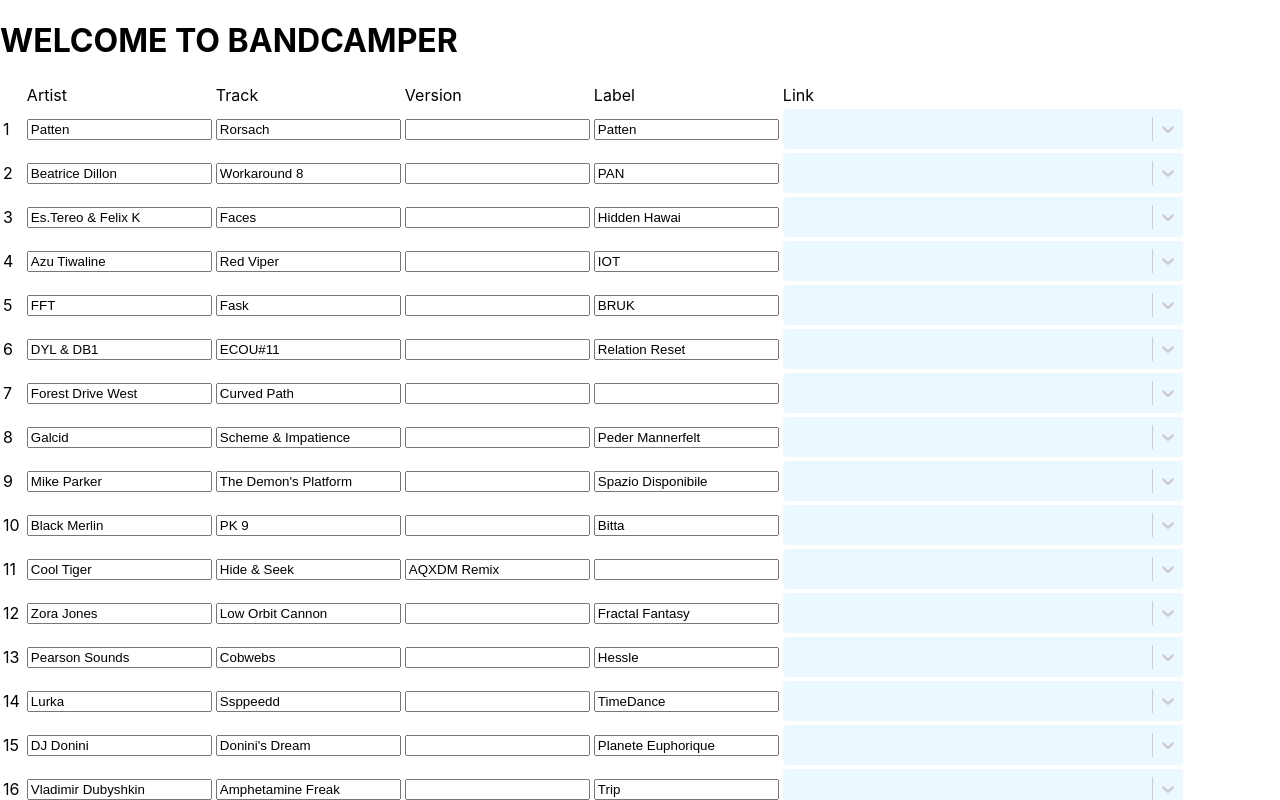
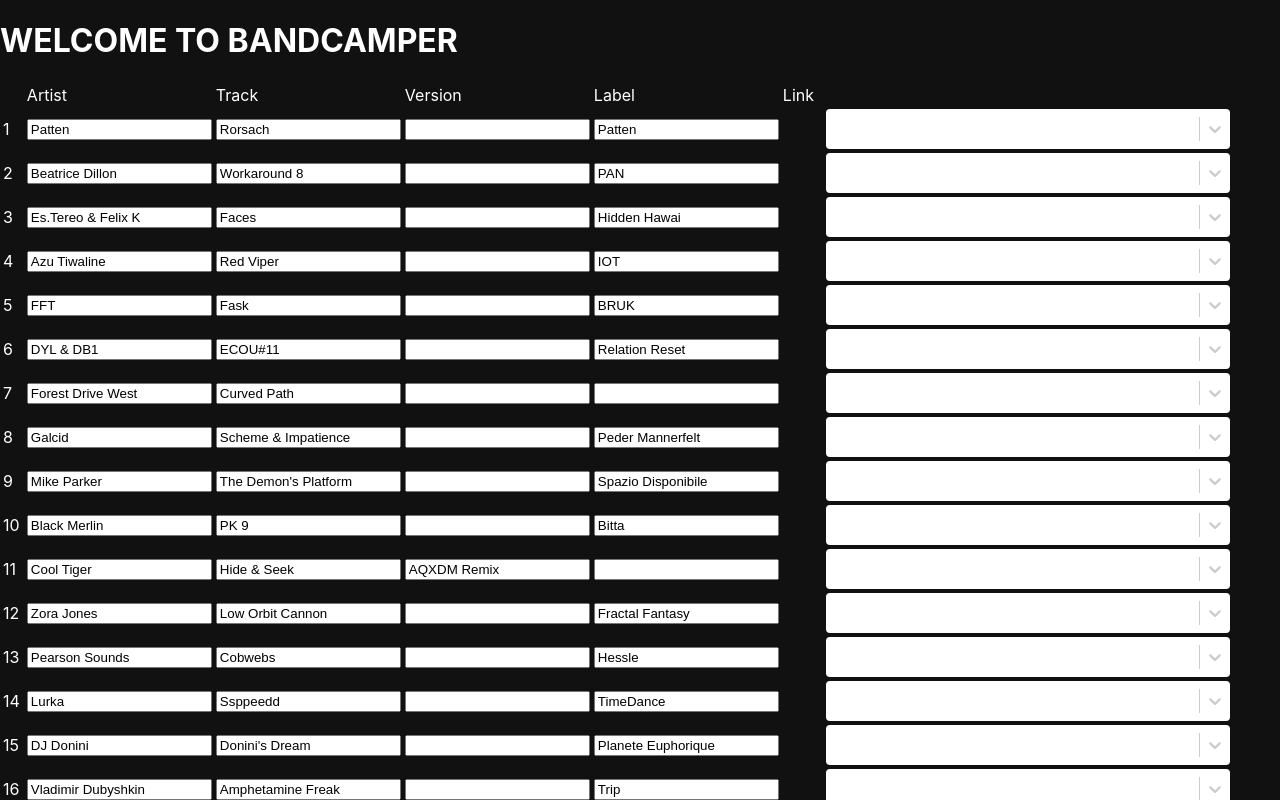
Before and after one commit to walidvb/bandcamper, a Next.js app: page / in a window 1280 px wide. Both pictures are taken after a click on the input "convert". Shown: the top 800 px of the page. Built offline with nearby package versions, Linux system fonts and the light colour scheme.

Commit message:
dark theme and small players

```diff
--- a/components/BandcampURLInput/BandcampPlayer.js
+++ b/components/BandcampURLInput/BandcampPlayer.js
@@ -14,7 +14,8 @@
   return (
       <iframe
         className={'miniplayer'}
-      src={`https://bandcamp.com/EmbeddedPlayer/album=${album_id || id }/size=large/bgcol=E2E8F0/linkcol=2c5282/tracklist=false/artwork=small/transparent=true/`}
+        src={`https://bandcamp.com/EmbeddedPlayer/album=${album_id || id}/size=small/bgcol=E2E8F0/linkcol=2c5282/transparent=true/`}
+        // src={`https://bandcamp.com/EmbeddedPlayer/album=${album_id || id }/size=large/bgcol=E2E8F0/linkcol=2c5282/tracklist=false/artwork=small/transparent=true/`}
         seamless
       />
   );
--- a/components/BandcampURLInput/index.js
+++ b/components/BandcampURLInput/index.js
@@ -10,7 +10,7 @@
     return ({
       ...provided,
       color: blue,
-      backgroundColor: !state.isSelected ? 'none' : bgBlue,
+      backgroundColor: !state.isSelected ? 'none' : 'white',
     })
   },
   container: (provided) => ({
@@ -31,7 +31,7 @@
   control: (provided) => ({
     ...provided,
     border: 'none',
-    backgroundColor: bgBlue,
+    backgroundColor: 'white',
     padding: 0,
     width: "100%",
     minWidth: 400,
@@ -75,14 +75,19 @@
       imageUrl: option.img,
     }
   })
-  console.log("selected", selected)
   const SingleValue = (props) => {
+
     return <components.SingleValue {...props}>
+      {!selected?.url ? null : <div className=" ">
+        {/* <img className="mini-thumbnail" src={selected.img} /> */}
         <BandcampPlayer metadata={selected} />
+      </div>}
     </components.SingleValue>
   }
 
-  return <Creatable
+  return <div className="player-container">
+    { !selected?.url && <div className="album-placeholder" />}
+    <Creatable
       value={{ value: selected, label: selected }}
       defaultValue={selected}
       styles={customStyles}
@@ -90,6 +95,7 @@
       onChange={onSelect}
       options={options.map(o => ({...o, label: o.url, value: o}))}
     />
+  </div>
 }
 
 export default React.memo(BandcampUrlInput)
--- a/components/Paster.js
+++ b/components/Paster.js
@@ -53,7 +53,7 @@
         <br />
         Artist - Track (Version)[Label]
       </div>
-      <textarea onChange={onChange} autoFocus className="w-full text-gray-700 flex-grow block border border-gray-400 p-1 my-2" value={raw} />
+      <textarea onChange={onChange} autoFocus className="w-full text-gray-200 flex-grow block border border-gray-400 p-1 my-2" value={raw} />
       <div className="flex justify-end">
         <input type="submit" className={BUTTON_CLASSES} value="convert" onClick={convert}/>
       </div>
--- a/components/TrackRow.js
+++ b/components/TrackRow.js
@@ -47,40 +47,34 @@
   return (
     <tr className="text-left">
       <td className={cellClasses}>
-        <div>{idx+1}</div>
+        <div className="text-white">{idx+1}</div>
       </td>
       <td className={cellClasses}>
-        <input onChange={onChange} name="artist" className="w-full px-2 py-2 rounded-sm bg-blue-100" type="text" value={artist} />
+        <input onChange={onChange} name="artist" className="w-full px-2 py-2 rounded-sm bg-white" type="text" value={artist} />
         {/* {fetchedTrack.artist && <div className="text-xs pl-2 text-blue-500"> {fetchedTrack.artist} ?</div>} */}
       </td>
       <td className={cellClasses}>
-        <input onChange={onChange} name="name" className="w-full px-2 py-2 rounded-sm bg-blue-100" type="text" value={name} />
+        <input onChange={onChange} name="name" className="w-full px-2 py-2 rounded-sm bg-white" type="text" value={name} />
         {/* {fetchedTrack.name && <div className="text-xs pl-2 text-blue-500"> {fetchedTrack.name} ?</div>} */}
       </td>
       <td className={cellClasses}>
-        <input onChange={onChange} name="version" className="w-full px-2 py-2 rounded-sm bg-blue-100" type="text" value={version} />
+        <input onChange={onChange} name="version" className="w-full px-2 py-2 rounded-sm bg-white" type="text" value={version} />
         {/* {fetchedTrack.name && <div className="text-xs pl-2 text-blue-500"> {fetchedTrack.name} ?</div>} */}
       </td>
       <td className={cellClasses}>
-        <input onChange={onChange} name="label" className="w-full px-2 py-2 rounded-sm bg-blue-100" type="text" value={label} />
+        <input onChange={onChange} name="label" className="w-full px-2 py-2 rounded-sm bg-white" type="text" value={label} />
         {/* {fetchedTrack.name && <div className="text-xs pl-2 text-blue-500"> {fetchedTrack.name} ?</div>} */}
       </td>
       <td className={cellClasses}>
         <BandcampUrlInput idx={idx} dispatch={dispatch} options={candidates} selected={metadata} />
-        {/* <input onChange={onChange} name="url" className="w-full px-2 py-1 rounded-sm bg-blue-100" type="text" value={url} /> */}
+        {/* <input onChange={onChange} name="url" className="w-full px-2 py-1 rounded-sm bg-white" type="text" value={url} /> */}
       </td>
       <td className="py-0">
 
       </td>
       <td className={""}>
         <div className={`cursor-pointer ${loading && "animate-bounce cursor-none"} text-blue-300`} onClick={query}>
-          {metadata?.url
-            ? (
-              <a href={metadata.url} target="_blank">
-                <img src={imageUrl} className="h-6 w-auto transform hover:scale-150" />
-              </a>
-            )
-            : ((!artist || !track)
+          {((!artist || !track)
               ? null
               : (error ? <Error /> : <Download />
               )
--- a/components/TracksTable.js
+++ b/components/TracksTable.js
@@ -46,7 +46,7 @@
 
 export default ({ tracks, dispatch}) => {
   return <div className="mx-auto container py-8">
-    <table className="w-full text-blue-800 text-center">
+    <table className="w-full text-center">
       <thead>
         <tr>
           <td className="pb-2 font-bold"></td>
@@ -57,7 +57,7 @@
           <td className="pb-2 font-bold">Link</td>
         </tr>
       </thead>
-      <tbody>
+      <tbody className="text-blue-800">
         {tracks.map((t, i) => <TrackRow idx={i} key={t.id} dispatch={dispatch} track={t} metadata={t.metadata} />)}
         <TrackNew dispatch={dispatch} />
       </tbody>
--- a/components/hooks/EnhancedTrackList.js
+++ b/components/hooks/EnhancedTrackList.js
@@ -31,7 +31,7 @@
 
 }
 
-const formatTrack = ({ artist, name, version, label, url, ...t }, idx) => `${idx + 1}.   ${artist} – ${name} ${version ? `(${version})` : ''} ${label ? `[${label}]` : ''}  ${url ? ` \n      🛒 ${url}` : ''}`
+const formatTrack = ({ artist, name, version, label, metadata, url, ...t }, idx) => `${idx + 1}.   ${artist} – ${name} ${version ? `(${version})` : ''} ${label ? `[${label}]` : ''}  ${metadata?.url ? ` \n      🛒 ${metadata.url}` : ''}`
 function EnhancedTrackList({ tracks }) {
   const [isOpen, setIsOpen] = useState(false)
 
@@ -40,7 +40,7 @@
     <div className="flex flex-col h-full max-w-64">
       <div className="flex-grow mb-4">
         <textarea
-          className={'px-2 w-full h-full'}
+          className={'px-2 w-full h-full text-black'}
           value={stringToCopy}
           editable={false}
           onClick={({ target }) => target.select()}
@@ -60,14 +60,13 @@
       <ReactModal
         isOpen={isOpen}
         onRequestClose={() => setIsOpen(false)}
-
         contentLabel={
           "Enhanced Track List"
   /* String indicating how the content container should be announced
      to screenreaders */}
 
-        portaalClassName={
-          "ReactModalPortal"
+        portalClassName={
+          "ReactModalPortal container"
   /* String className to be applied to the portal.
      See the `Styles` section for more details. */}
 
--- a/pages/index.js
+++ b/pages/index.js
@@ -36,7 +36,7 @@
       WELCOME TO BANDCAMPER
     </h1>
     <TracksTable tracks={tracks} dispatch={dispatch}/>
-    <div className="flex justify-end">
+    <div className="flex justify-end fixed bottom-0 container mx-auto py-4 bg-black">
       <div
         className={`${BUTTON_CLASSES} mr-6`}
         onClick={() => dispatch({ type: 'FETCH_REMAINING', payload: {} })}
--- a/styles/globals.css
+++ b/styles/globals.css
@@ -5,6 +5,8 @@
   font-family: -apple-system, BlinkMacSystemFont, Segoe UI, Roboto, Oxygen,
     Ubuntu, Cantarell, Fira Sans, Droid Sans, Helvetica Neue, sans-serif;
     min-height: 100vh;
+  background-color: #111;
+  color: white;
 }
 
 a {
@@ -18,6 +20,19 @@
 
 
 
+.css-zk88xw-singleValue{
+  width: 100%;
+}
+.css-1qcld3k-ValueContainer, .miniplayer{
+  height: 40px;
+  padding-left: 0!important;
+}
+.miniplayer{
+  border: 0;
+  width: 376px;
+  height: 42px;
+}
+
 .css-1qcld3k-ValueContainer, .miniplayer{
   height: 40px;
   padding-left: 0!important;
@@ -27,15 +42,27 @@
   position: relative;
   height: 100%;
 }
+
+.player-container{
+  --img-size: 42px;
+  --height: 43px;
+  display: flex;
+}
+.album-placeholder{
+  display: inline-block;
+  width: var(--img-size);
+  margin-right: 5px;
+}
+.mini-thumbnail{
+  width: var(--img-size);
+  height: var(--img-size);
+}
 .miniplayer{
   border: 0;
   width: 376px;
-  height: 42px;
-
-  width: 361px;
-  height: 120px;
-  position: absolute;
-  top: -65px;
-  z-index: 1000;
+  height: var(--height);
+  width: 100%;
+  position: relative;
+  bottom: -1px;
 
 }
--- a/tailwind.config.js
+++ b/tailwind.config.js
@@ -3,7 +3,11 @@
    purge: ['./pages/**/*.js', './components/**/*.js'],
     darkMode: false, // or 'media' or 'class'
     theme: {
-      extend: {}
+      extend: {
+        colors: {
+          black: '#111'
+        }
+      }
     },
     variants: {},
     plugins: []
```
Lines whose indentation alone changed are shown as unchanged.
